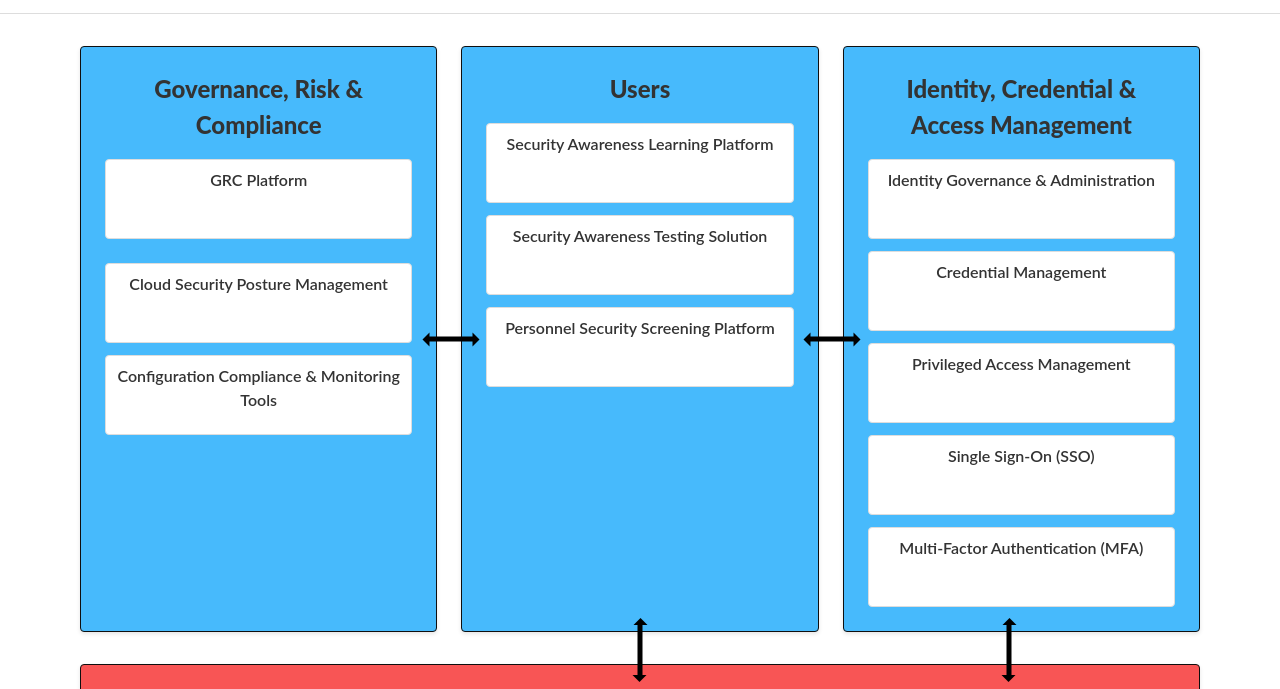
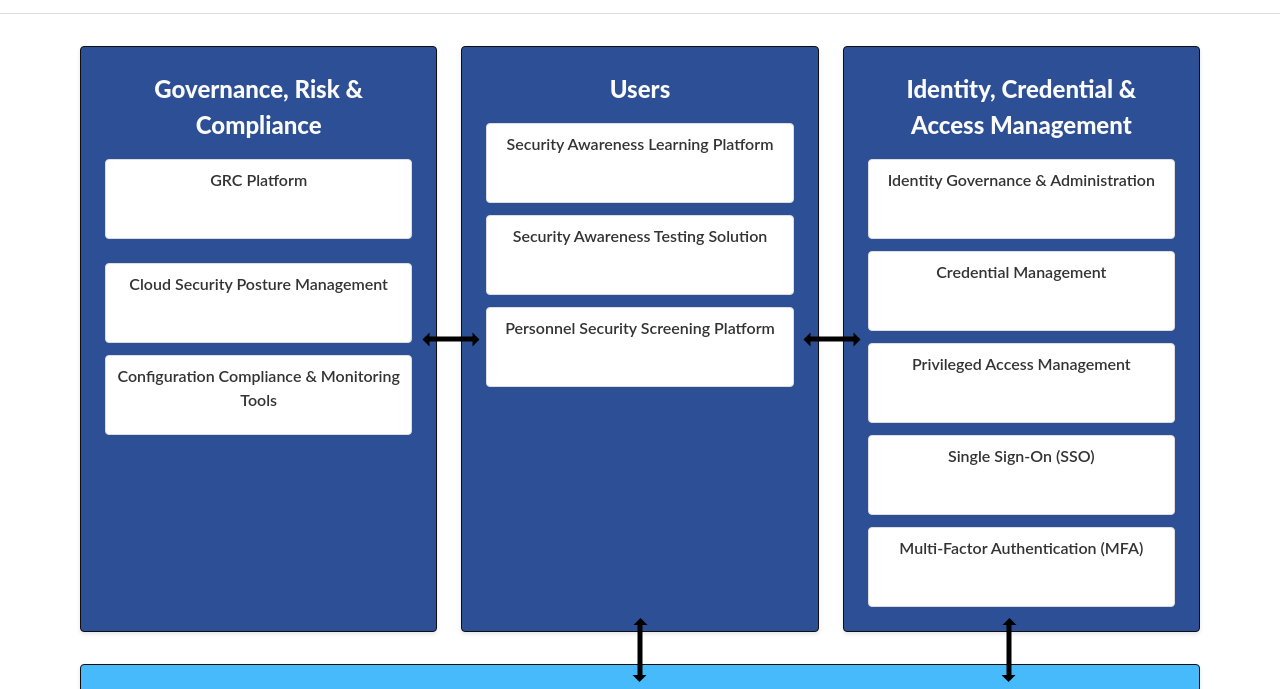
Before and after one commit to canada-ca/cyber-security-reference-architecture, a plain HTML site: page index.html in a window 1280 px wide. Shown: the part 79-768 px from the top of the page. Drawn offline with Linux system fonts and the light colour scheme.

Commit message:
Changed box colours and font colour in index.html

```diff
--- a/index.html
+++ b/index.html
@@ -94,7 +94,7 @@
         }
 
         .box-1 {
-            background-color: #47bafc;
+            background-color: #2d4f95;
             border: 1.5px solid #0f0f0f;
             padding: 1.5rem;
             border-radius: 4px;
@@ -105,7 +105,7 @@
         }
 
         .box-2 {
-            background-color: #f85555;
+            background-color: #47bafc;
             border: 1.5px solid #0f0f0f;
             padding: 1.5rem;
             border-radius: 4px;
@@ -138,7 +138,7 @@
         }
 
         .box-5 {
-            background-color: #f096df;
+            background-color: #f6ce68;
             border: 1.5px solid #0f0f0f;
             padding: 1.5rem;
             border-radius: 4px;
@@ -157,6 +157,14 @@
             min-width: 300px;
             box-shadow: 0 2px 4px rgba(0,0,0,0.1);
             position: relative;
+        }
+
+        .box-title-white {
+            color: #fbfbfb;
+            font-size: 1.5rem;
+            margin-bottom: 1rem;
+            font-weight: 800;
+            text-align: center;
         }
 
         .box-title {
@@ -436,7 +444,7 @@
         <div class="row">
             <!-- Governance, Risk & Compliance -->
             <div class="box-1">
-                <h2 class="box-title">
+                <h2 class="box-title-white">
                     <span class="en">Governance, Risk & Compliance</span>
                     <span class="fr">Gouvernance, Risque et Conformité</span>
                 </h2>
@@ -481,7 +489,7 @@
 
             <!-- Users -->
             <div class="box-1">
-                <h2 class="box-title">
+                <h2 class="box-title-white">
                     <span class="en">Users</span>
                     <span class="fr">Utilisateurs</span>
                 </h2>
@@ -526,7 +534,7 @@
 
             <!-- Identity -->
             <div class="box-1">
-                <h2 class="box-title">
+                <h2 class="box-title-white">
                     <span class="en">Identity, Credential & Access Management</span>
                     <span class="fr">Gestion des identités, des identifiants et des accès</span>
                 </h2>
```
